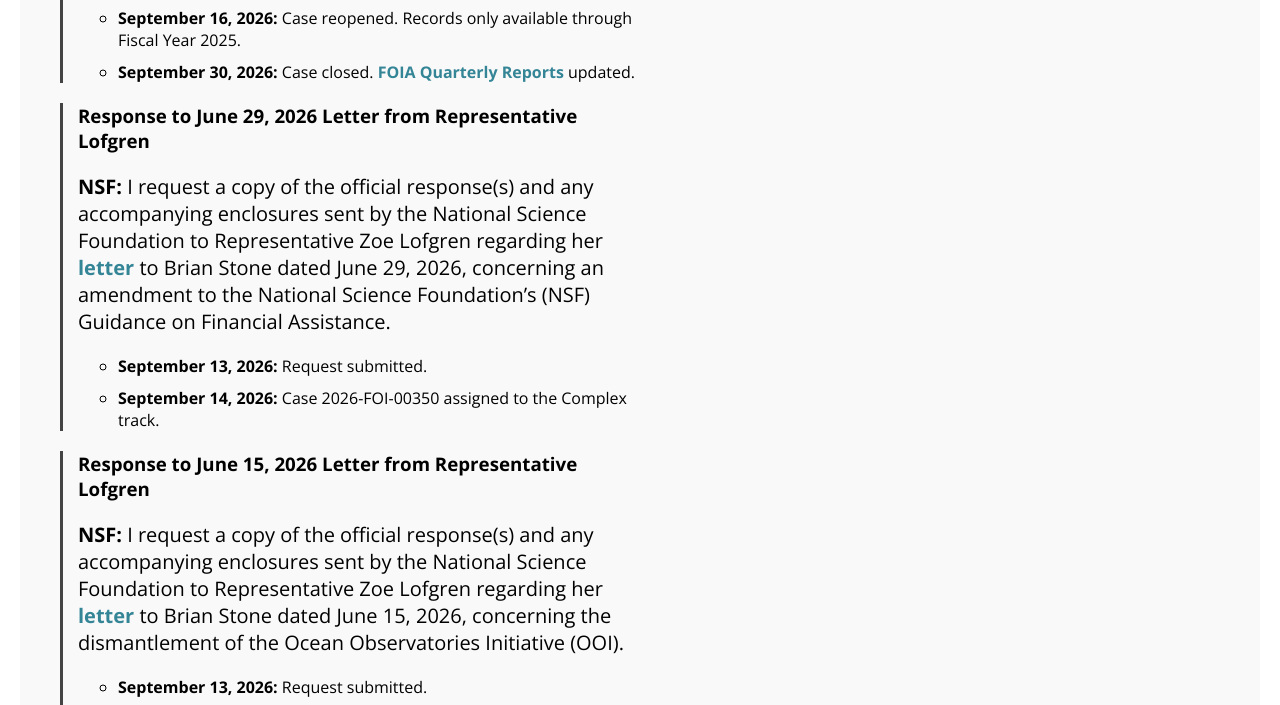
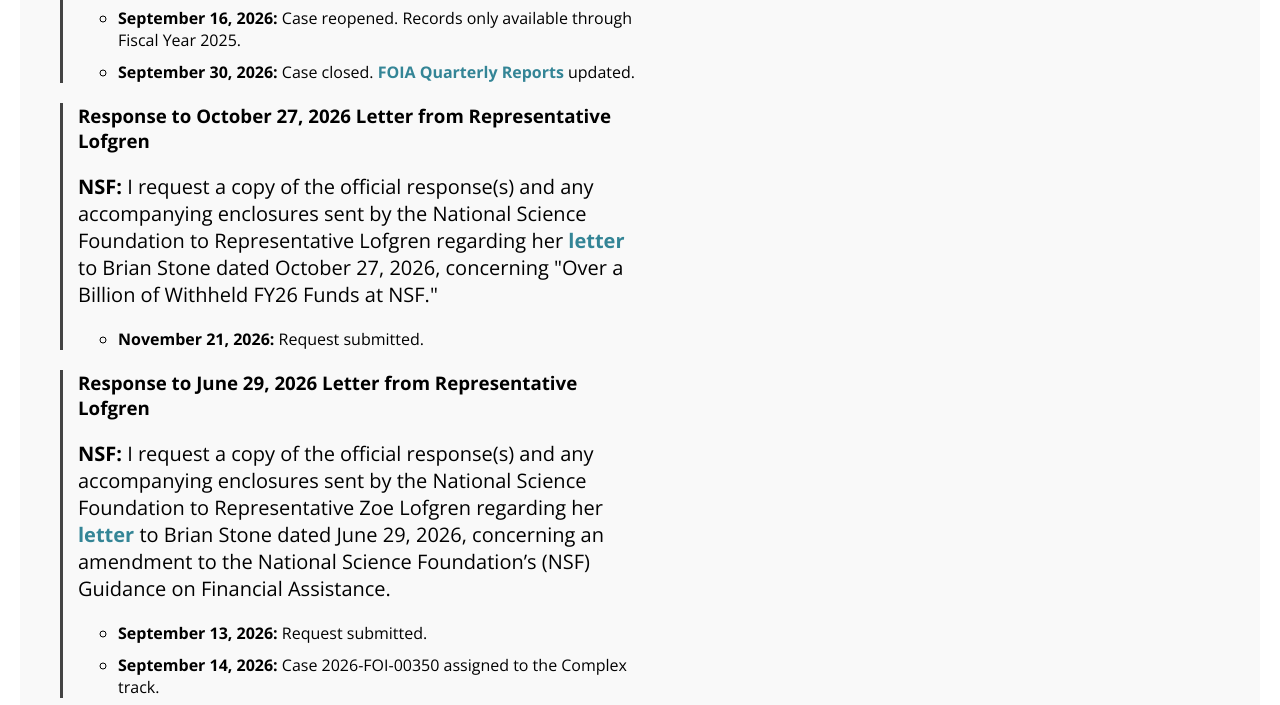
Before and after one commit to savencar/savencar.github.io, a plain HTML site: page foia.html in a window 1280 px wide. Shown: the part 875-1580 px from the top of the page. Drawn offline with nearby package versions, Linux system fonts and the light colour scheme.

Commit message:
request FOIA response to witheld funds

```diff
--- a/foia.html
+++ b/foia.html
@@ -231,6 +231,15 @@
 				</p>
 			</li>
 			<li style="margin-bottom: 20px; border-left: 3px solid #444; padding-left: 15px;">
+				<h3>Response to October 27, 2026 Letter from Representative Lofgren</h3>
+				<p>
+					<strong>NSF:</strong> I request a copy of the official response(s) and any accompanying enclosures sent by the National Science Foundation to Representative Lofgren regarding her <a href="https://democrats-science.house.gov/imo/media/doc/SST%20RM%20Lofgren%20-%20Letter%20to%20Brian%20Stone%20-%20FY26%20Spending%20-%2010.27.26.pdf">letter</a> to Brian Stone dated October 27, 2026, concerning "Over a Billion of Withheld FY26 Funds at NSF."
+					<ul>
+						<li style="margin-bottom: 10px;"><strong>November 21, 2026:</strong> Request submitted.</li>
+					</ul>
+				</p>
+			</li>
+			<li style="margin-bottom: 20px; border-left: 3px solid #444; padding-left: 15px;">
 				<h3>Response to June 29, 2026 Letter from Representative Lofgren</h3>
 				<p>
 					<strong>NSF:</strong> I request a copy of the official response(s) and any accompanying enclosures sent by the National Science Foundation to Representative Zoe Lofgren regarding her <a href="https://democrats-science.house.gov/imo/media/doc/2026-06-29%20Letter%20to%20Stone%20on%20PAPPG.pdf">letter</a> to Brian Stone dated June 29, 2026, concerning an amendment to the National Science Foundation’s (NSF) Guidance on Financial Assistance.
```
